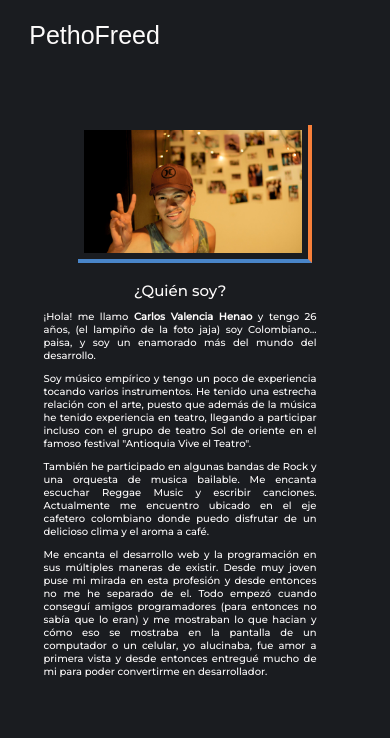
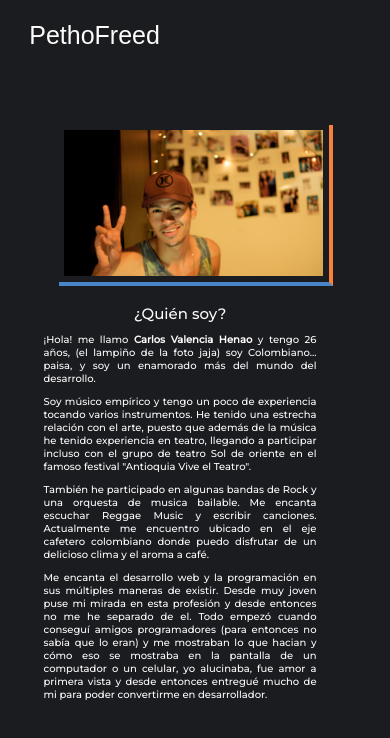
Before and after one commit to Pethofreed/myweb, a React (Create React App) app: page /about in a window 390 px wide. Shown: the top 738 px of the page. Built offline with nearby package versions, Linux system fonts and the light colour scheme; a web font is replaced by a local one.

Commit message:
modified styles in about page

```diff
--- a/src/components/About/index.js
+++ b/src/components/About/index.js
@@ -18,7 +18,6 @@ function About() {
           </Col>
           <Col sm={6}  className="second-column">
             <p class="title-about">¿Quién soy?</p>
-            <div>
             <p>
               ¡Hola! me llamo <span>Carlos Valencia Henao</span> y tengo 26 años,
               (el lampiño de la foto jaja) soy Colombiano... paisa, y soy un enamorado
@@ -46,7 +45,6 @@ function About() {
               a primera vista y desde entonces entregué mucho de mi para poder convertirme en
               desarrollador.
             </p>
-            </div>
           </Col>
         </Row>
       </Container>
--- a/src/components/About/style.css
+++ b/src/components/About/style.css
@@ -12,7 +12,7 @@
 }
 
 .first-column img {
-  width: 80%;
+  width: 95%;
   border-right: 4px solid #f9803a;
   border-bottom: 4px solid #4985c9;
   padding: 2%;
@@ -52,6 +52,7 @@
     margin: 0 auto ;
     display: block;
     width: 70%;
+    margin-bottom: 50px;
   }
 
 }
```
Lines whose indentation alone changed are shown as unchanged.
